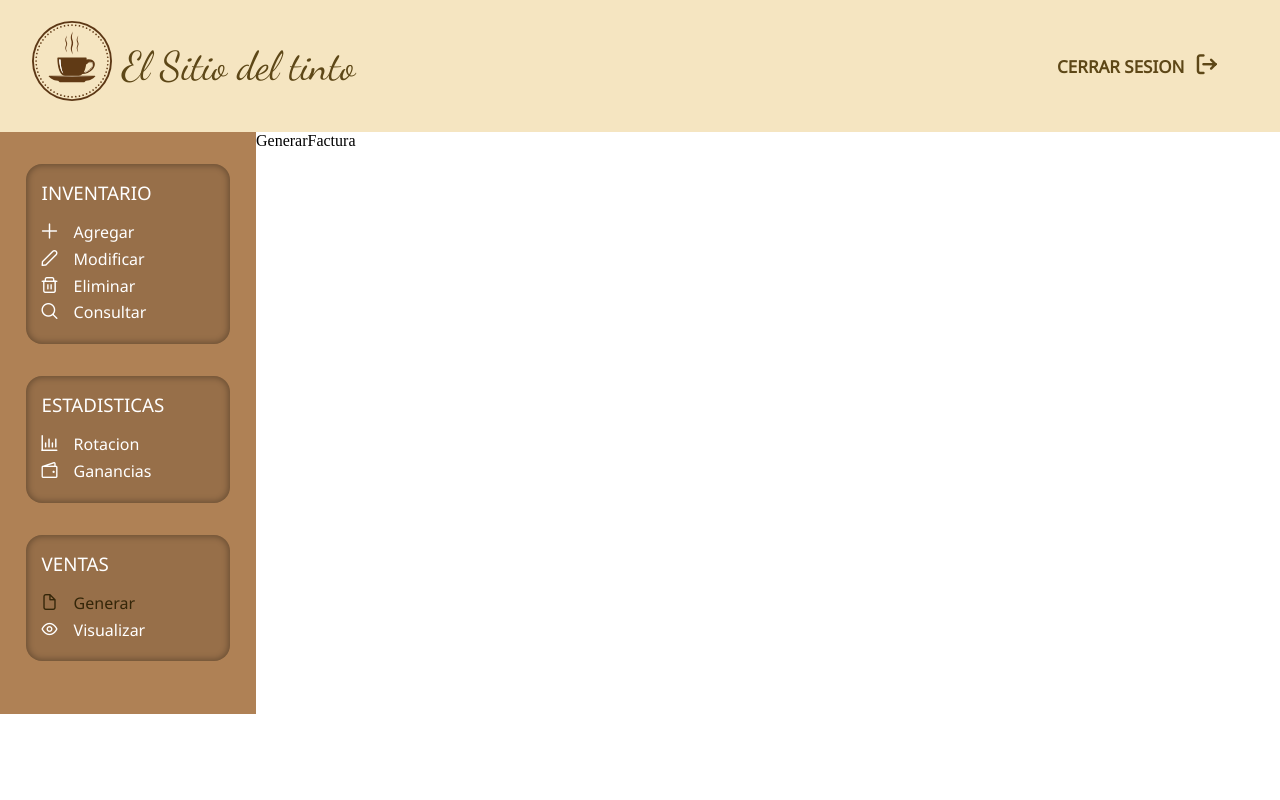
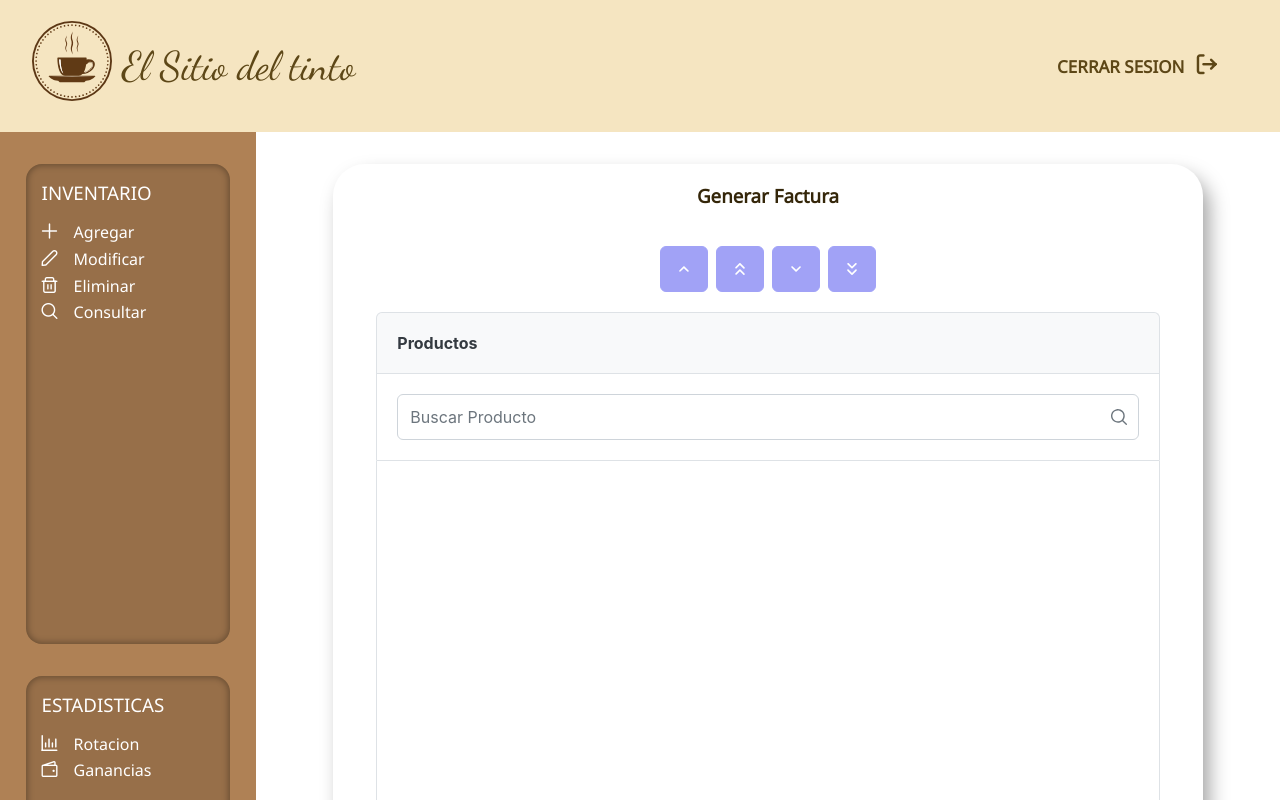
Before and after one commit to binmex/proyect_awie, a React (Create React App) app: page /generarFactura in a window 1280 px wide. Shown: the top 800 px of the page. Built offline with nearby package versions, Linux system fonts and the light colour scheme.

Commit message:
mitad de generar con dos listas
Falta total y cantidad

```diff
--- a/src/Componentes/GenerarFactura.jsx
+++ b/src/Componentes/GenerarFactura.jsx
@@ -1,7 +1,31 @@
-import React from 'react'
 
+import React, { useState} from 'react';
+import { PickList } from 'primereact/picklist';
 export const GenerarFactura = () => {
+  const [source, setSource] = useState([]);
+    const [target, setTarget] = useState([]);
+
+    const onChange = (event) => {
+        setSource(event.source);
+        setTarget(event.target);
+    };
   return (
-    <div>GenerarFactura</div>
+    <div className='content'>
+      <div className="cajaTablaVista">
+        <h3>Generar Factura</h3>
+        <div className="contentVistaFactura">
+        <PickList source={source} target={target} onChange={onChange}  filter filterBy="name" breakpoint="1400px"
+    sourceHeader="Productos" targetHeader="Seleccionados" sourceStyle={{ height: '30rem' }} targetStyle={{ height: '30rem' }}
+    sourceFilterPlaceholder="Buscar Producto" targetFilterPlaceholder="Buscar Producto" />
+          </div>
+
+
+
+      </div>
+
+
+
+
+    </div>
   )
 }
--- a/src/Componentes/VisualizarFactura.jsx
+++ b/src/Componentes/VisualizarFactura.jsx
@@ -2,6 +2,8 @@ import React from 'react'
 import { InputNumber } from 'primereact/inputnumber';
 import { Button } from 'primereact/button';
 import { VistaTabla } from './Tables/VistaTabla';
+
+
 
 
 
--- a/src/lau.css
+++ b/src/lau.css
@@ -31,6 +31,7 @@
     font-weight: bolder;
 }
 .inputAdd button{
+
   text-align: end;
   grid-column: 2;
   margin-right: 2.5rem;
@@ -76,5 +77,6 @@
 
   text-align: end;
   grid-column: 2;
+  margin-right: 2.5rem;
 
 }
```
